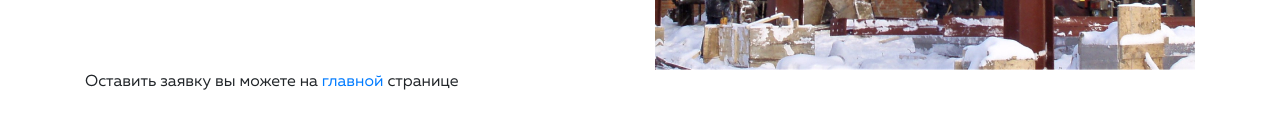
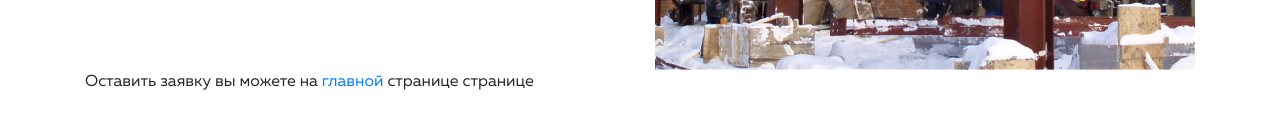
Before and after one commit to Fessan-zz/lukvis, a Vue app: page /metall in a window 1280 px wide. Shown: the part 804-944 px from the top of the page. Built offline with nearby package versions, Linux system fonts and the light colour scheme; what vue-input-facade would draw is missing.

Commit message:
add anchor for claim

```diff
--- a/src/router/index.js
+++ b/src/router/index.js
@@ -1,3 +1,4 @@
+/* eslint-disable consistent-return */
 import Vue from 'vue';
 import VueRouter from 'vue-router';
 
@@ -45,6 +46,13 @@ const router = new VueRouter({
   mode: 'history',
   base: process.env.BASE_URL,
   routes,
+  scrollBehavior(to) {
+    if (to.hash) {
+      return {
+        selector: to.hash,
+      };
+    }
+  },
 });
 
 export default router;
--- a/src/views/l-metall.vue
+++ b/src/views/l-metall.vue
@@ -19,7 +19,8 @@
           <img src="../assets/img/metall.jpg" alt="">
         </b-col>
       </b-row>
-      <p>Оставить заявку вы можете на <a href="/">главной</a> странице</p>
+      <p>Оставить заявку вы можете на
+        <router-link to="/#claim">главной</router-link> странице странице</p>
     </b-container>
   </div>
 </template>
--- a/src/views/l-rezka.vue
+++ b/src/views/l-rezka.vue
@@ -16,7 +16,8 @@
               <img src="../assets/img/rezka.jpg" alt="">
             </b-col>
           </b-row>
-          <p>Оставить заявку вы можете на <a href="/">главной</a> странице</p>
+          <p>Оставить заявку вы можете на
+            <router-link to="/#claim">главной</router-link> странице</p>
         </b-container>
   </div>
 </template>
```
